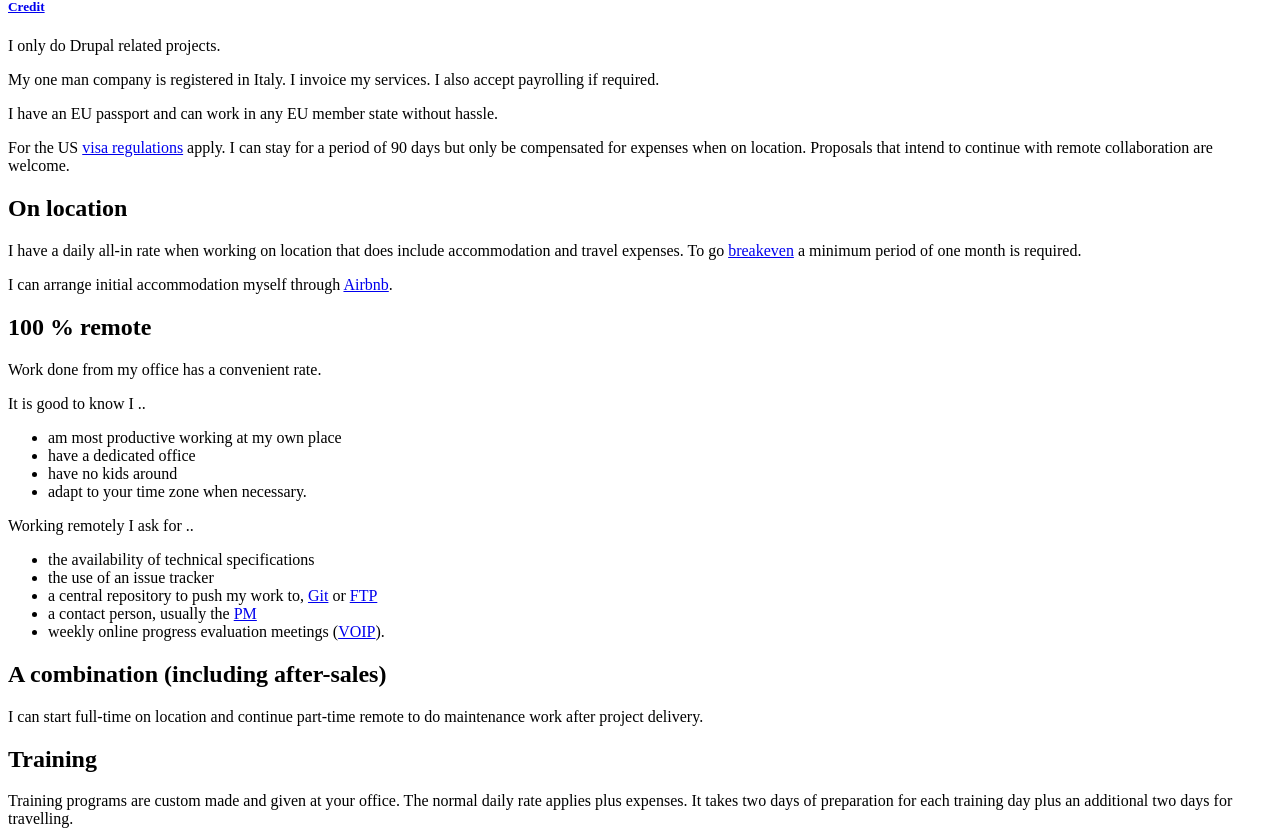
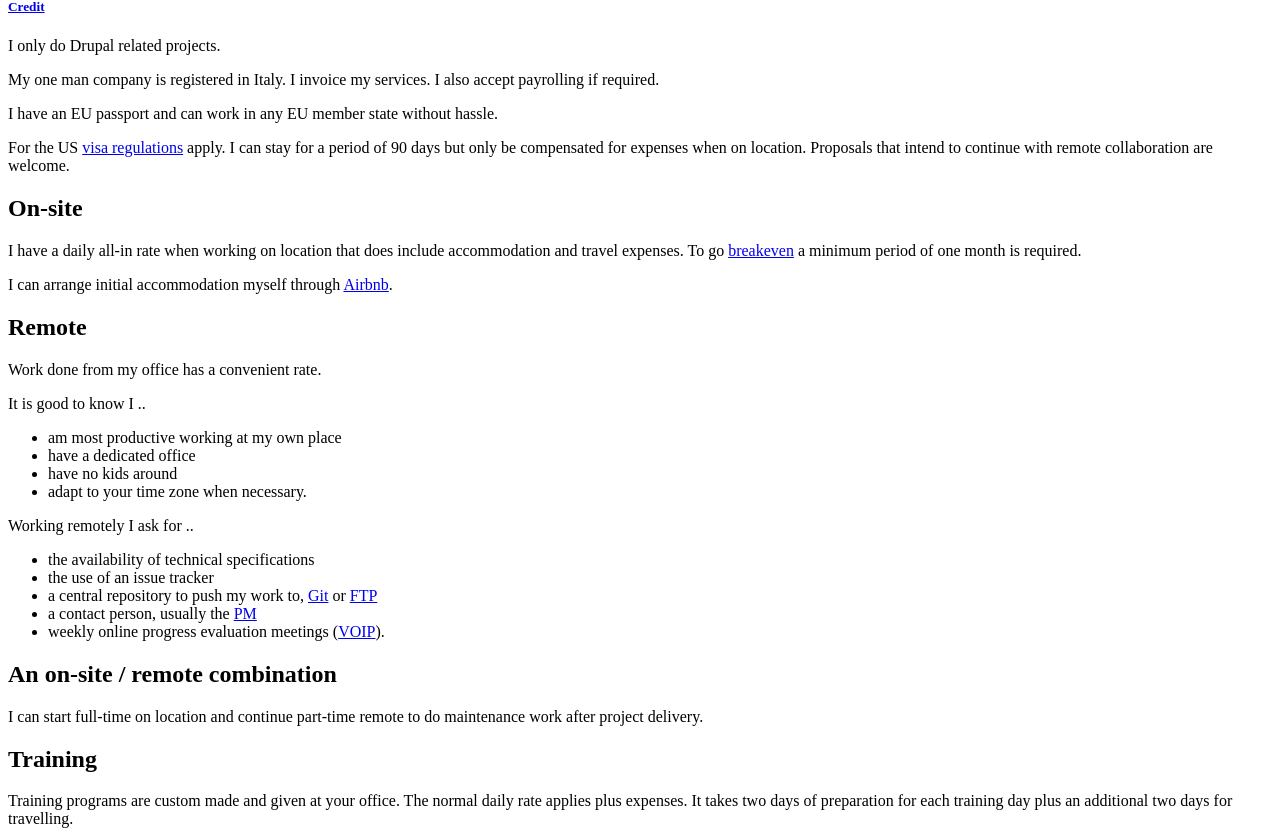
Before and after one commit to lolandese/lolandese.github.com, a Jekyll site: the page built from terms.md, in a window 1280 px wide and 900 px high, scrolled down 967 px, cut to the strip 65-900 px from the top of the window. Built offline with Jekyll 4.4.1, drawn with Linux system fonts in a browser that asks for light colours; nearby versions of some CDN libraries; comment, search, counter and statistics services are not loaded.

Commit message:
Page updates

```diff
--- a/terms.md
+++ b/terms.md
@@ -18,14 +18,14 @@ I have an EU passport and can work in any EU member state without hassle.
 For the US [visa regulations](http://travel.state.gov/content/visas/english/visit/visa-waiver-program.html) apply. I can stay for a period of 90 days but only be compensated for expenses when on location. Proposals that intend to continue with remote collaboration are welcome.
 
 
-## On location
+## On-site
 
 I have a daily all-in rate when working on location that does include accommodation and travel expenses. To go [breakeven](https://en.wikipedia.org/wiki/Break-even) a minimum period of one month is required.
 
 I can arrange initial accommodation myself through [Airbnb](https://www.airbnb.com/users/show/7889468).
 
 
-## 100 % remote
+## Remote
 
 Work done from my office has a convenient rate.
 
@@ -45,7 +45,7 @@ Working remotely I ask for ..
 - weekly online progress evaluation meetings ([VOIP](https://en.wikipedia.org/wiki/Voice_over_IP)).
 
 
-## A combination (including after-sales)
+## An on-site / remote combination
 
 I can start full-time on location and continue part-time remote to do maintenance work after project delivery.
 
```
